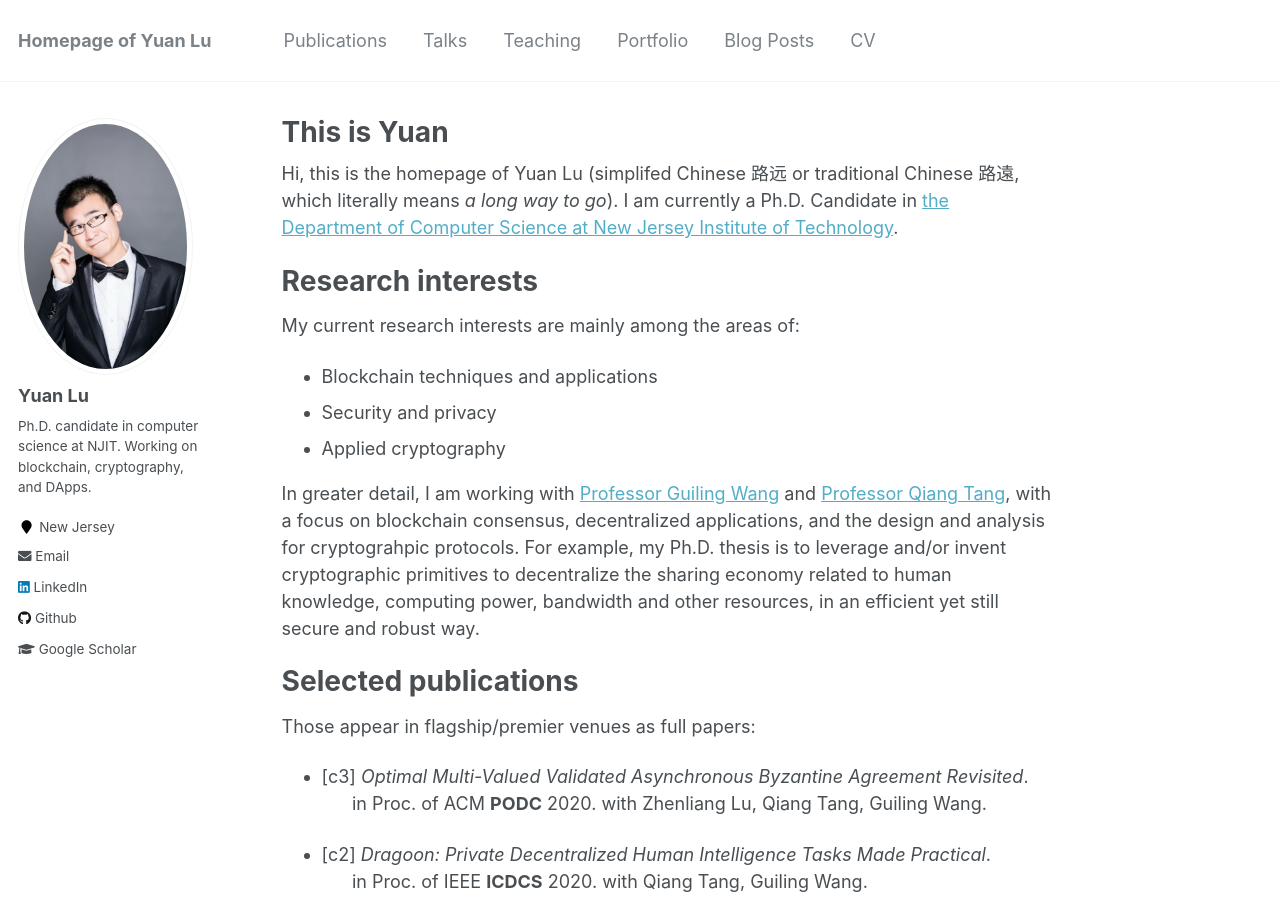
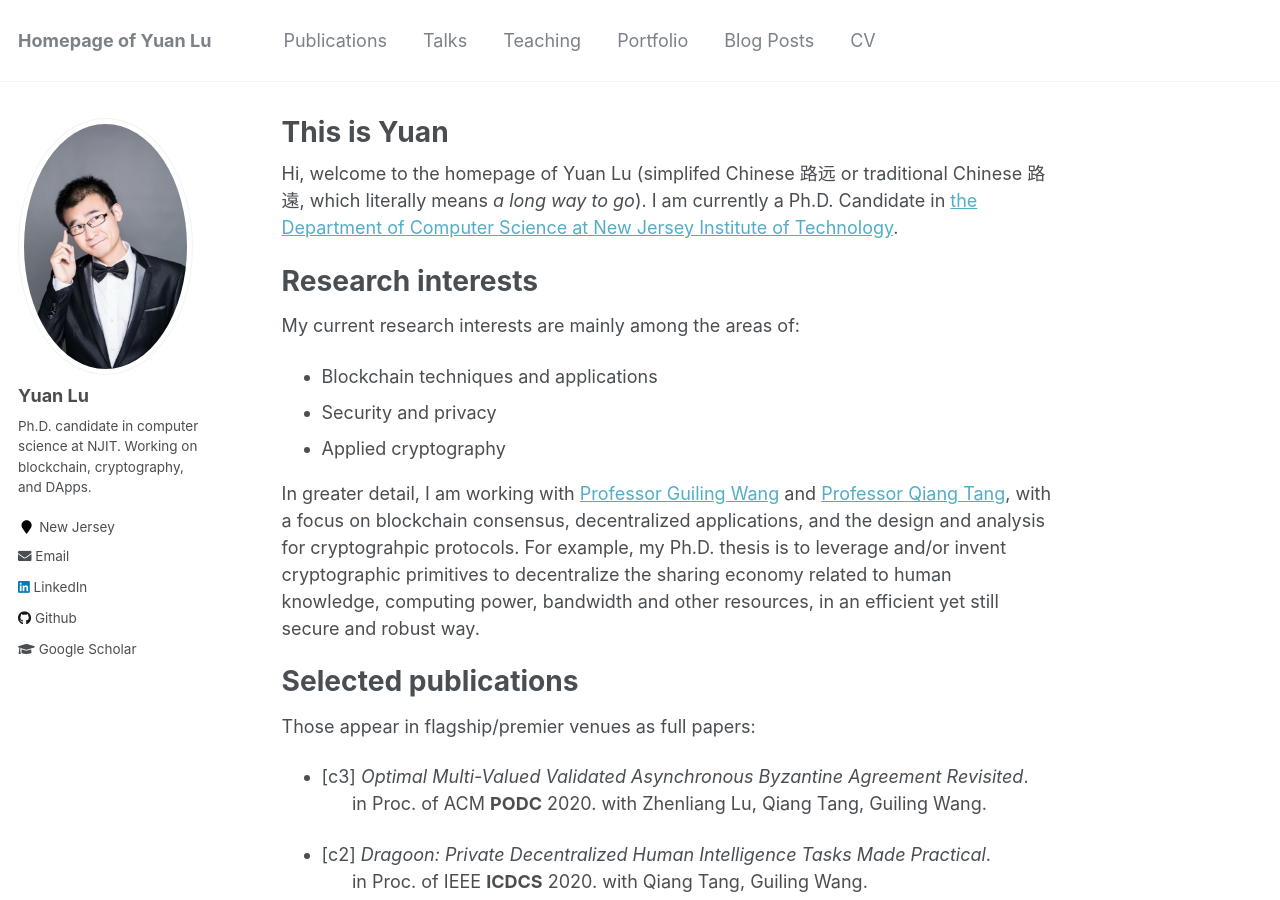
Before and after one commit to yylluu/yylluu.github.io, a Jekyll site: the page built from _pages/about.md, in a window 1280 px wide and 900 px high. Built offline with Jekyll 4.4.1, drawn with Linux system fonts in a browser that asks for light colours.

Commit message:
Update about.md

```diff
--- a/_pages/about.md
+++ b/_pages/about.md
@@ -8,7 +8,7 @@ redirect_from:
   - /about.html
 ---
 
-Hi, this is the homepage of Yuan Lu (simplifed Chinese 路远 or traditional Chinese 路遠, which literally means *a long way to go*). I am currently a Ph.D. Candidate in [the Department of Computer Science at New Jersey Institute of Technology](https://cs.njit.edu/).
+Hi, welcome to the homepage of Yuan Lu (simplifed Chinese 路远 or traditional Chinese 路遠, which literally means *a long way to go*). I am currently a Ph.D. Candidate in [the Department of Computer Science at New Jersey Institute of Technology](https://cs.njit.edu/).
 
 
 
```
